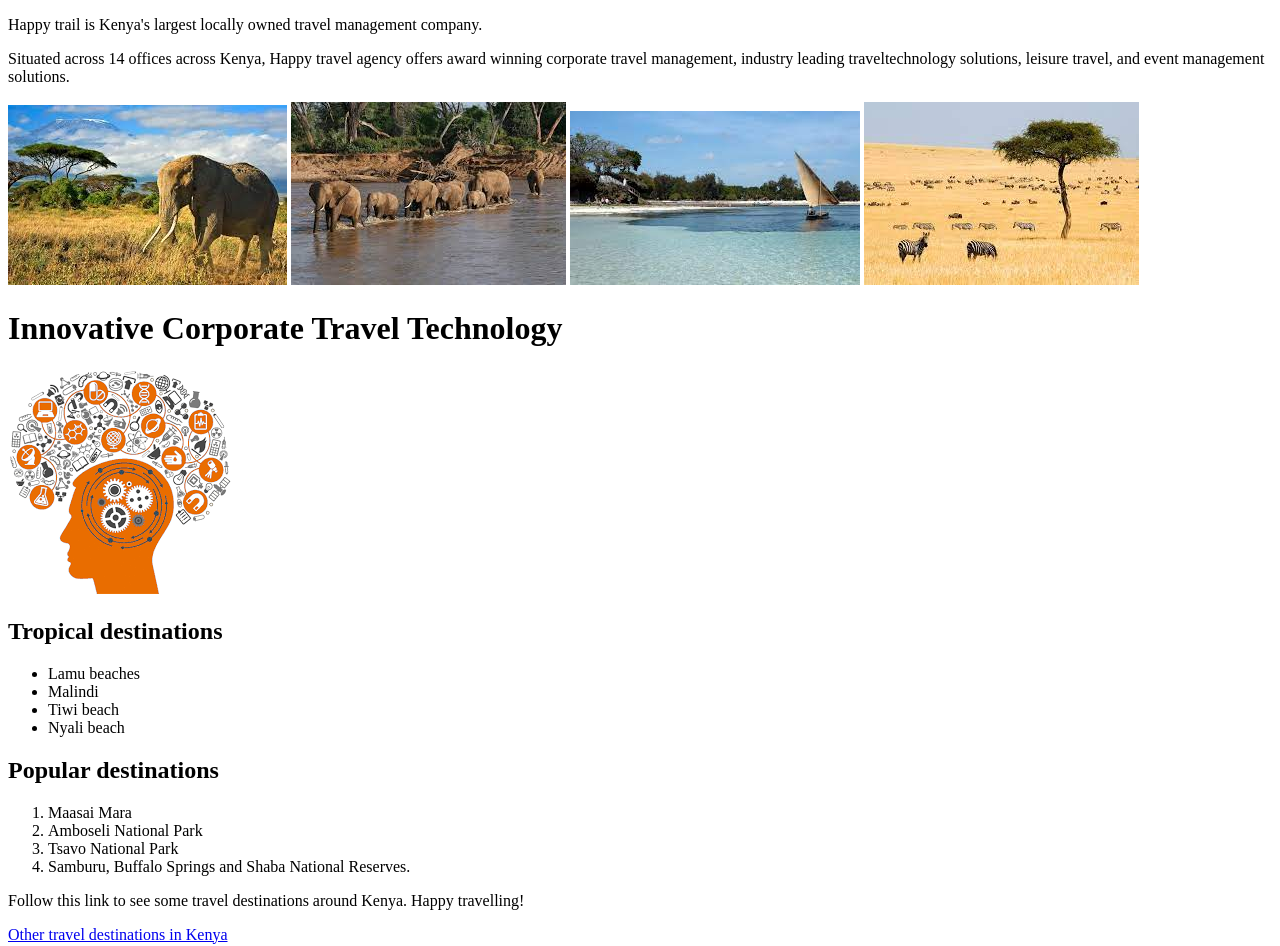
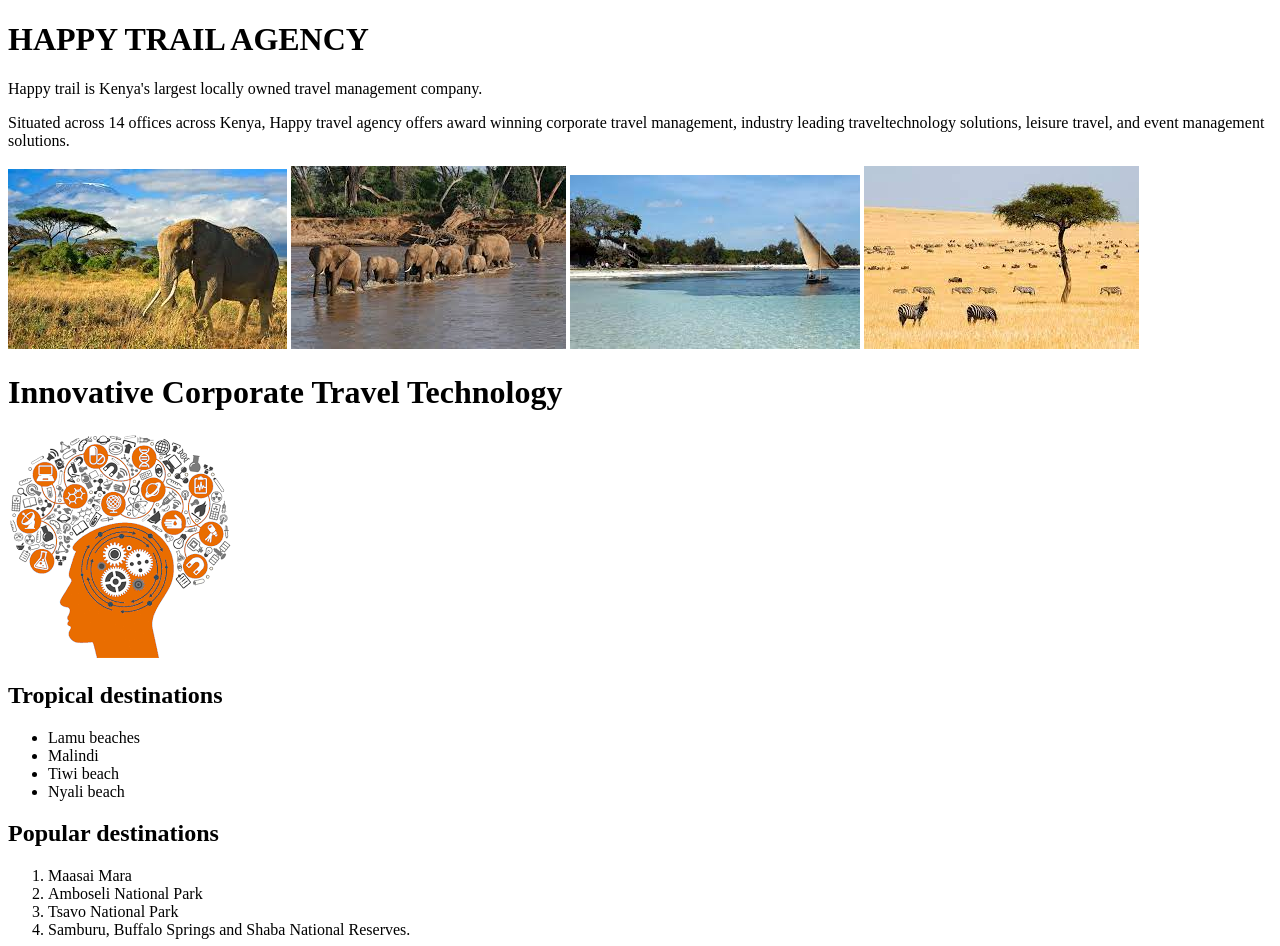
Before and after one commit to VaniliKate/travel-agency, a plain HTML site: page index.html in a window 1280 px wide. Shown: the top 946 px of the page. Drawn offline with Linux system fonts and the light colour scheme.

Commit message:
Added page title

```diff
--- a/index.html
+++ b/index.html
@@ -1,6 +1,8 @@
 <!DOCTYPE html>
     <html>
         <title>HAPPY TRAIL TRAVEL AGENCY</title>
+            <body>
+                <h1>HAPPY TRAIL AGENCY</h1>
                 <p>Happy trail is Kenya's largest locally owned travel management company.</p>
                 <p>Situated across 14 offices across Kenya, Happy travel agency offers award winning corporate travel management, industry leading traveltechnology solutions, leisure travel, and event management solutions.</p>
                     <img src="./agency-photos/elephant.jpg" alt="elephant">
@@ -25,4 +27,5 @@
             </ol>
         <p>Follow this link to see some travel destinations around Kenya. Happy travelling!</p>
             <a href="https://traveltriangle.com/blog/places-to-visit-in-kenya/">Other travel destinations in Kenya</a>
+            </body>
 </html>
```
Lines whose indentation alone changed are shown as unchanged.
